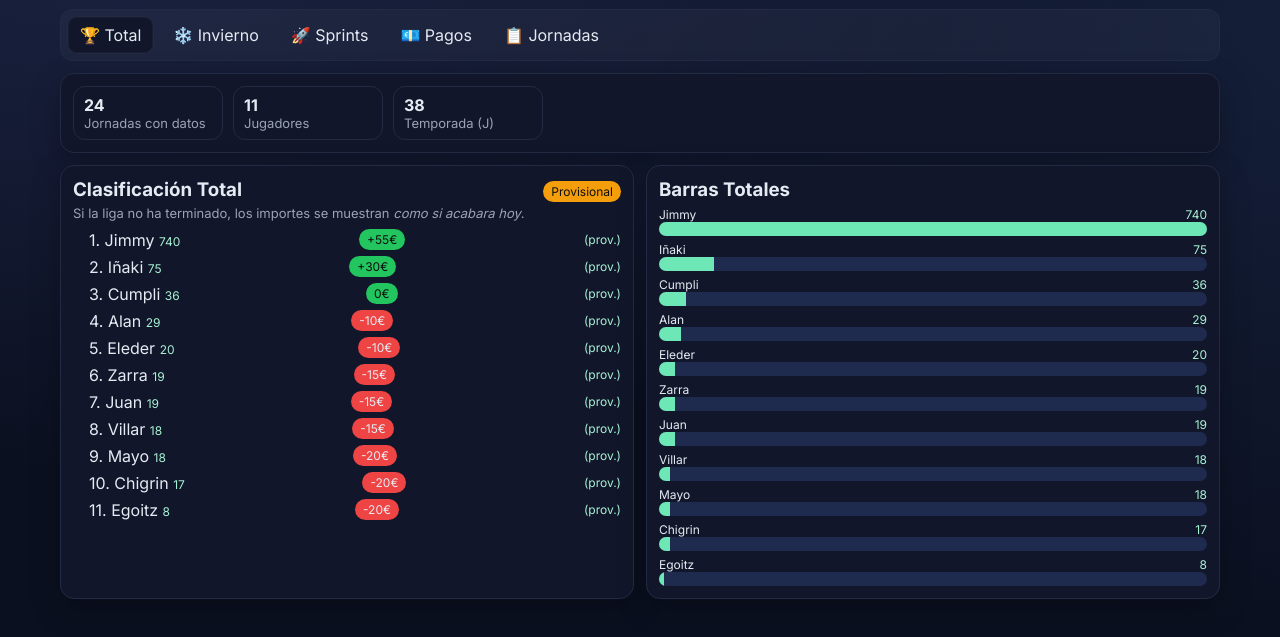
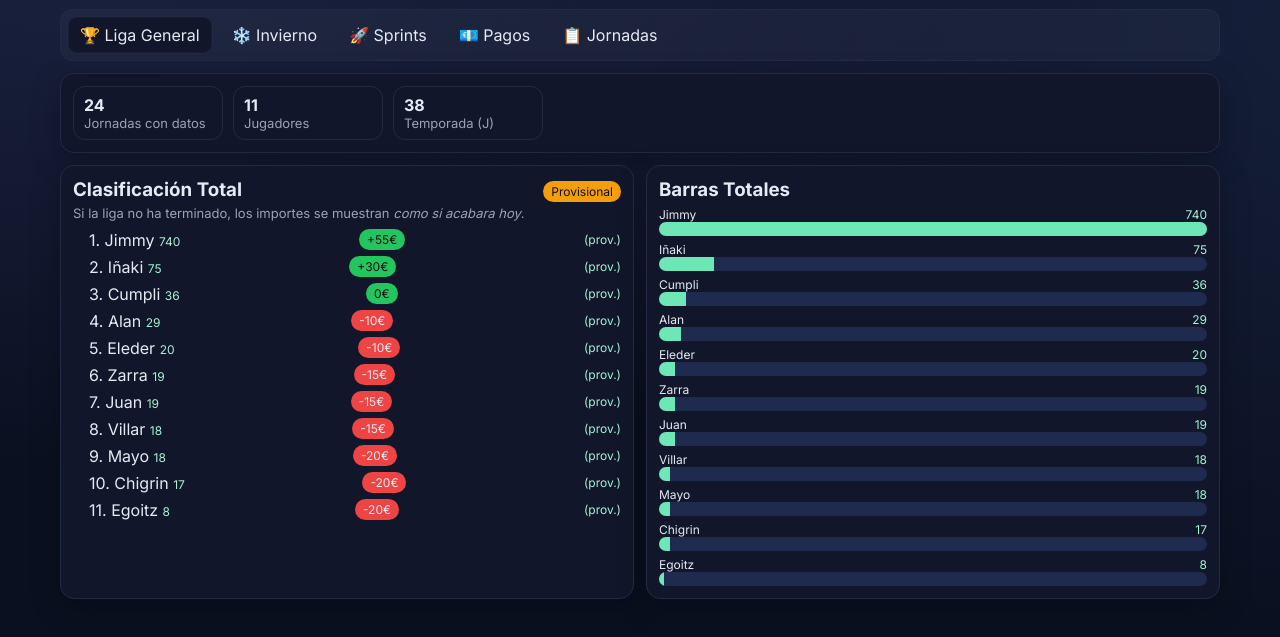
Before and after one commit to ikumpli/mister-fantasy-panel, a plain HTML site: page index.html in a window 1280 px wide. Shown: the part 49-686 px from the top of the page. Drawn offline with Linux system fonts and the light colour scheme.

Commit message:
Cambio nombre

```diff
--- a/index.html
+++ b/index.html
@@ -76,7 +76,7 @@
     </header>
 
     <nav class="tabs" id="tabs">
-      <div class="tab active" data-tab="total">🏆 Total</div>
+      <div class="tab active" data-tab="total">🏆 Liga General</div>
       <div class="tab" data-tab="invierno">❄️ Invierno</div>
       <div class="tab" data-tab="sprints">🚀 Sprints</div>
       <div class="tab" data-tab="pagos">💶 Pagos</div>
```
